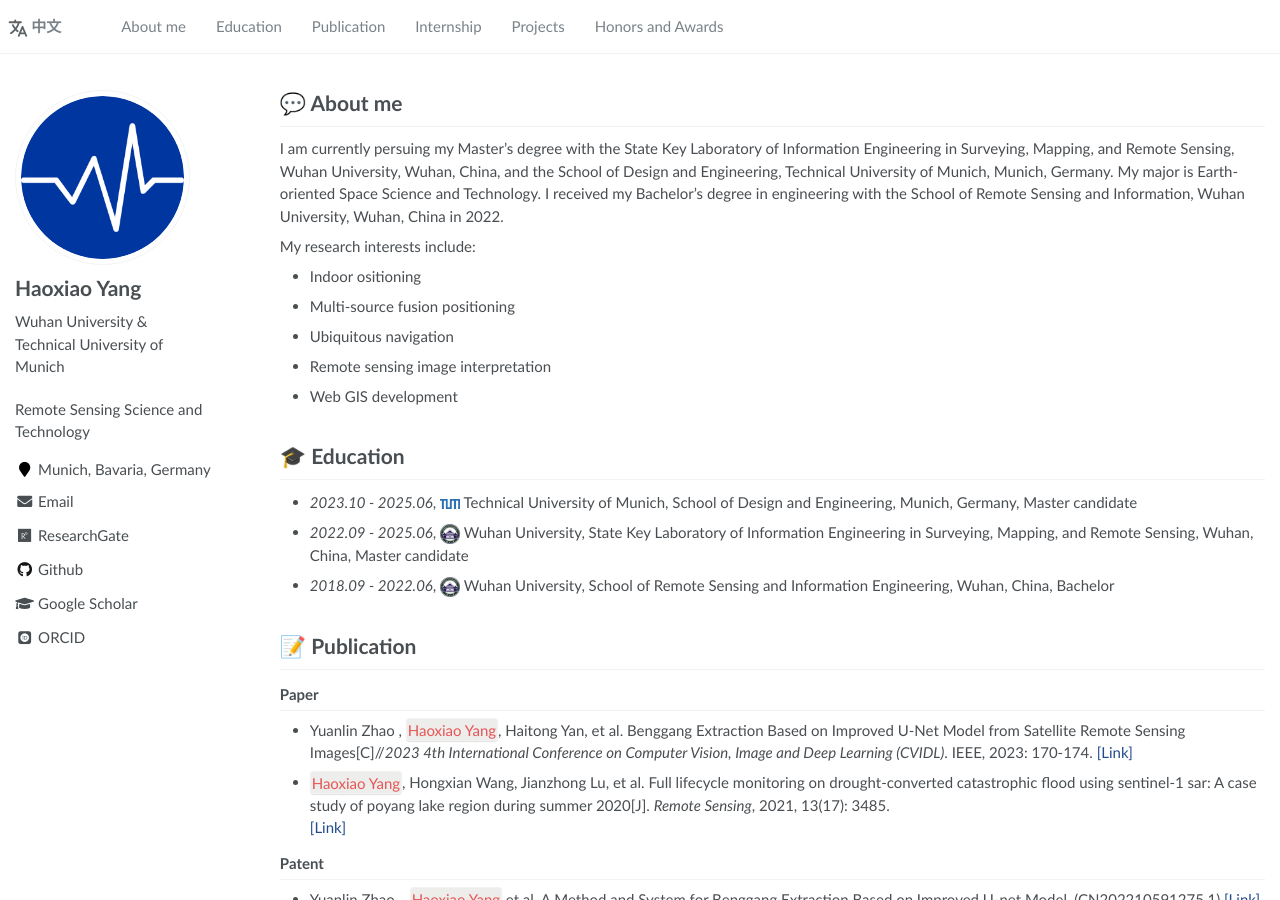
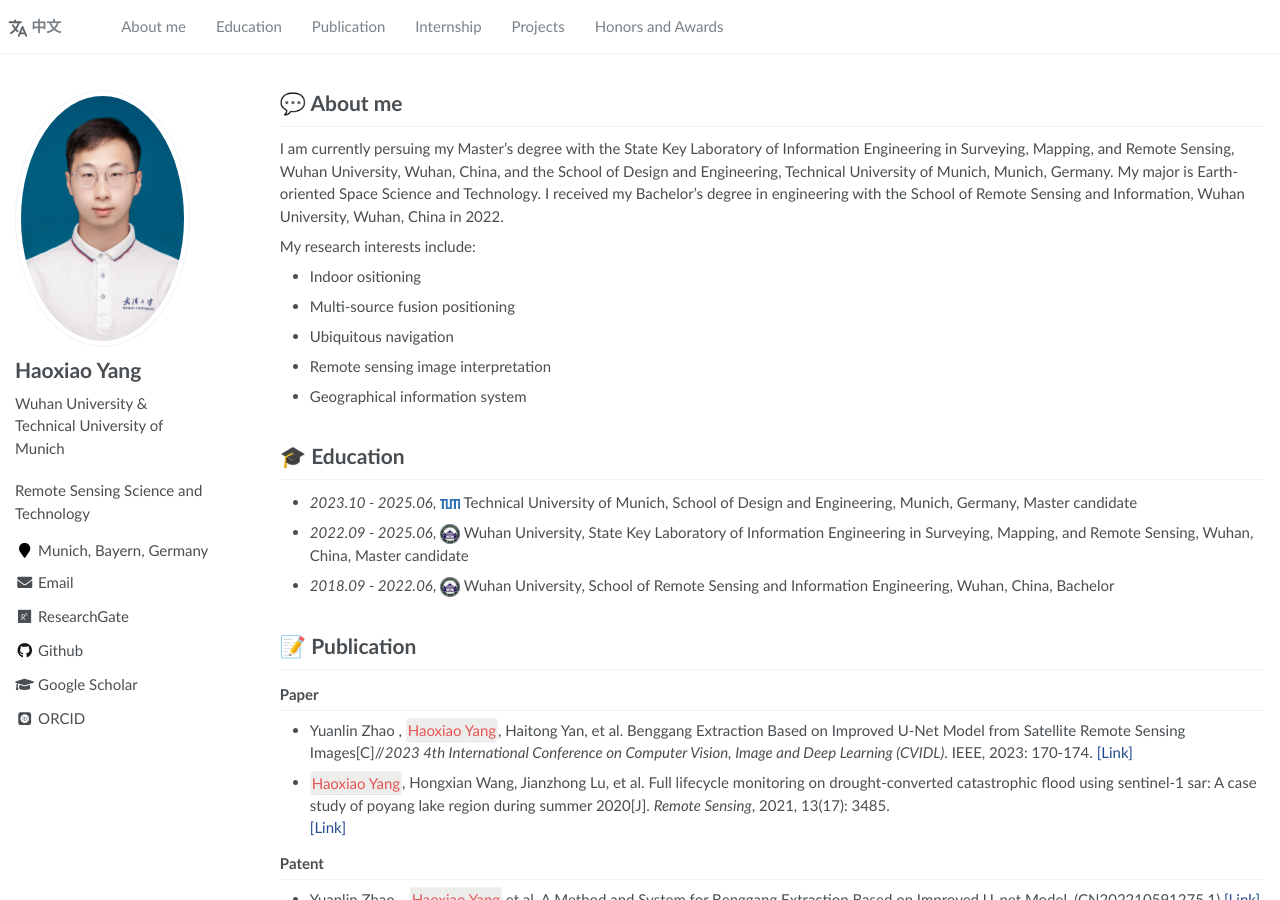
Before and after one commit to GreatBruceYoung/greatbruceyoung.github.io, a Jekyll site: the page built from _pages/about.md, in a window 1280 px wide and 900 px high. Built offline with Jekyll 4.4.1, drawn with Linux system fonts in a browser that asks for light colours; some web fonts are replaced.

Commit message:
version 3.0

```diff
--- a/_config.yml
+++ b/_config.yml
@@ -22,9 +22,9 @@ baidu_site_verification  :  # get baidu_site_verification from https://ziyuan.ba
 # Site Author
 author:
   name             : "Haoxiao Yang"
-  avatar           : "images/android-chrome-512x512.png"
+  avatar           : "images/photo.jpg"
   bio              : "Wuhan University & Technical University of Munich"
-  location         : "Munich, Bavaria, Germany"
+  location         : "Munich, Bayern, Germany"
   employer         : #"None"
   pubmed           :
   googlescholar    : "https://scholar.google.com/citations?user=bsoUm7sAAAAJ"
--- a/_pages/about.md
+++ b/_pages/about.md
@@ -26,7 +26,7 @@ My research interests include:
 - Multi-source fusion positioning
 - Ubiquitous navigation
 - Remote sensing image interpretation
-- Web GIS development
+- Geographical information system
 
 <span class='anchor' id='-xl'></span>
 
```
Also changed, not shown: images/photo.jpg (added).
